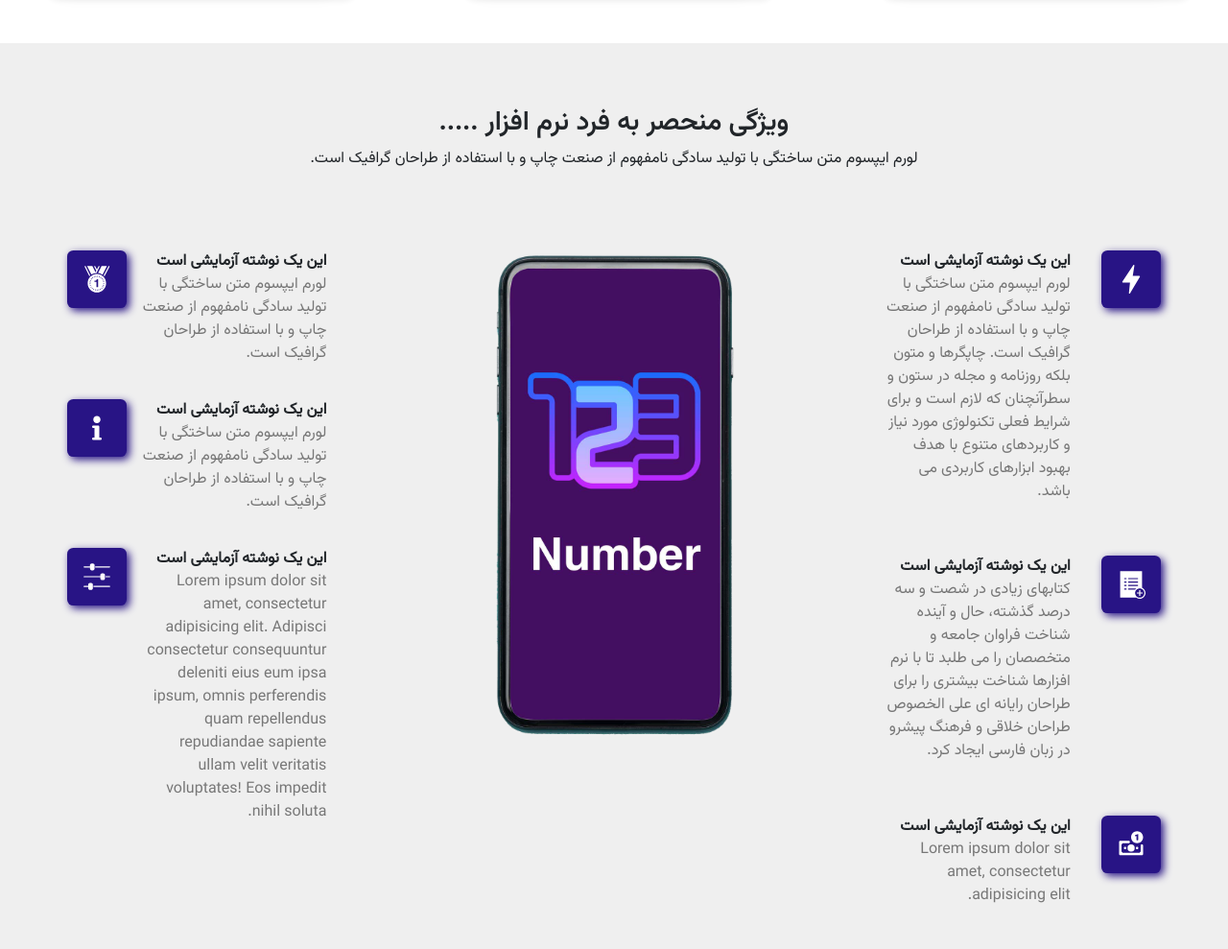
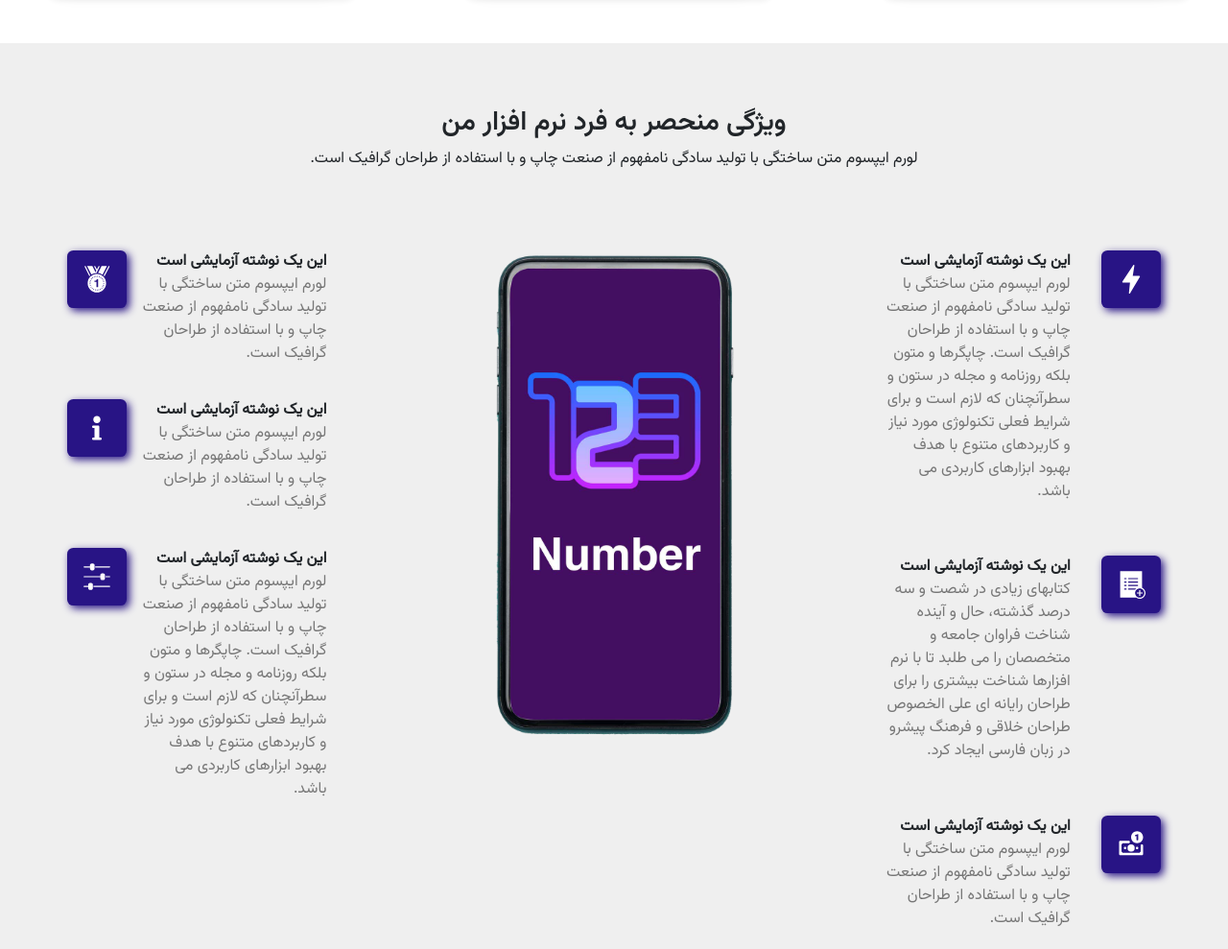
Before and after one commit to MjavadH/Software.introduction-template, a plain HTML site: page index.html in a window 1280 px wide. Shown: the part 807-1796 px from the top of the page at 96% size. Drawn offline with nearby package versions, Linux system fonts and the light colour scheme.

Commit message:
Update `Attribute` text and fix bug

```diff
--- a/index.html
+++ b/index.html
@@ -252,7 +252,7 @@
     <div id="attribute" class="attributes d-flex flex-column justify-content-center align-items-center mt-5">
         <!--Title-->
         <div data-aos="fade-up" class="attr_header text-center my-5 w-50">
-            <h3>ویژگی منحصر به فرد نرم افزار .....</h3>
+            <h3>ویژگی منحصر به فرد نرم افزار من</h3>
             <p>
                 لورم ایپسوم متن ساختگی با تولید سادگی نامفهوم از صنعت چاپ و با استفاده از طراحان گرافیک است.
             </p>
@@ -302,7 +302,7 @@
                     <div class="right_attr_text pe-3">
                         <p class="fw-bolder mb-0"> این یک نوشته آزمایشی است</p>
                         <p class="text-black-50">
-                            Lorem ipsum dolor sit amet, consectetur adipisicing elit.
+                            لورم ایپسوم متن ساختگی با تولید سادگی نامفهوم از صنعت چاپ و با استفاده از طراحان گرافیک است.
                         </p>
                     </div>
                 </div>
@@ -345,9 +345,9 @@
                     <div class="left_attr_text pe-3">
                         <p class="fw-bolder mb-0"> این یک نوشته آزمایشی است</p>
                         <p class="text-black-50">
-                            Lorem ipsum dolor sit amet, consectetur adipisicing elit. Adipisci consectetur consequuntur
-                            deleniti eius eum ipsa ipsum, omnis perferendis quam repellendus repudiandae sapiente ullam
-                            velit veritatis voluptates! Eos impedit nihil soluta.
+                            لورم ایپسوم متن ساختگی با تولید سادگی نامفهوم از صنعت چاپ و با استفاده از طراحان گرافیک است.
+                            چاپگرها و متون بلکه روزنامه و مجله در ستون و سطرآنچنان که لازم است و برای شرایط فعلی
+                            تکنولوژی مورد نیاز و کاربردهای متنوع با هدف بهبود ابزارهای کاربردی می باشد.
                         </p>
                     </div>
                     <div class="left_attr_image mx-3 p-3">
@@ -371,7 +371,7 @@
                 </svg>
             </div>
         </div>
-        <video id="video" src="image/My%20Video.mp4" type="video/mp4" poster="image/thumb%20(Custom).png"></video>
+        <video id="video" src="image/My%20Video.mp4" poster="image/thumb%20(Custom).png"></video>
     </div>
     <div class="waves">
         <div class="wave2"></div>
```
